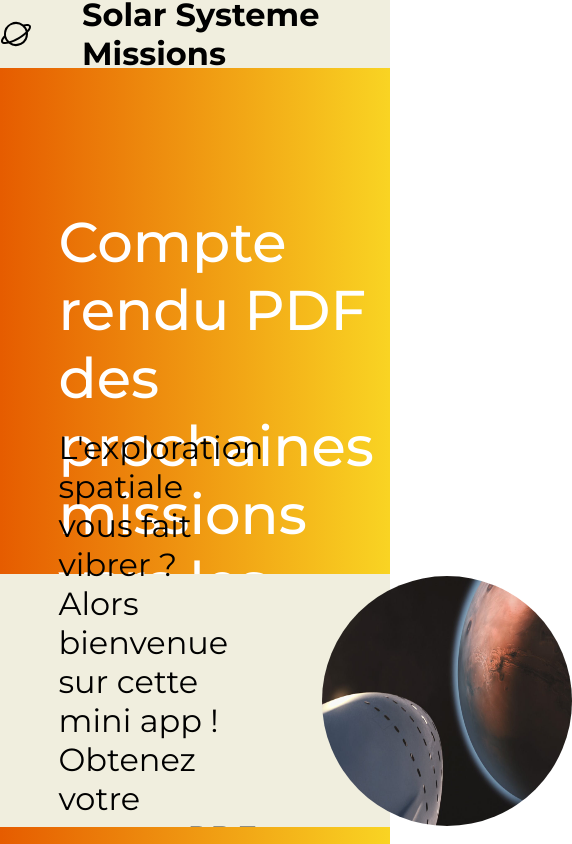
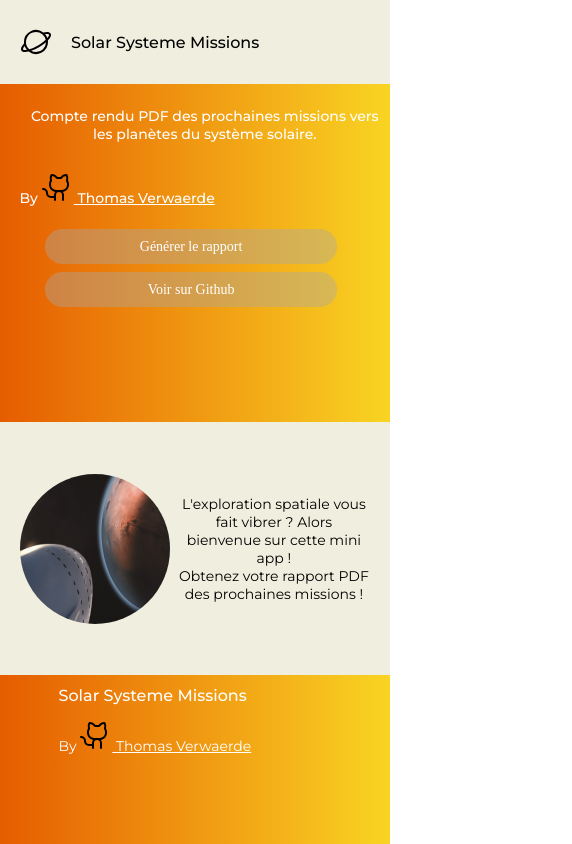
Before and after one commit to Thomas-VWD/SolarSystemMisisonsApp, a React (Vite) app: page / in a window 390 px wide. Shown: the top 844 px of the page, 572 px wide, since content can reach past the window. Built offline with nearby package versions, Linux system fonts and the light colour scheme.

Commit message:
add media queries for mobiles

```diff
--- a/src/App.css
+++ b/src/App.css
@@ -11,13 +11,22 @@ h1 {
   font-family: var(--default-font);
   font-weight: 700;
 }
-
 a {
-  color: var(--title-color);
+  color: var(--head-txt-col);
 }
 a:visited {
-  color: #e65c00;
+  color: #e6330a;
 }
 a:hover {
   color: #f9d423;
 }
+
+@media only screen and (max-width: 600px) {
+  h1 {
+    font-size: 16px;
+    font-weight: 500;
+  }
+  button {
+    width: 75vw;
+  }
+}
--- a/src/components/Desc/Desc.scss
+++ b/src/components/Desc/Desc.scss
@@ -16,3 +16,21 @@
     margin-left: 15vw;
   }
 }
+@media only screen and (max-width: 600px) {
+  .descBloc {
+    height: 30vh;
+    flex-direction: row-reverse;
+    justify-content: space-between;
+    .descTxt {
+      margin-left: 2vw;
+      margin-right: 5vw;
+      font-size: 14px;
+      text-align: center;
+    }
+    .descImg {
+      margin-left: 5vw;
+      min-height: 150px;
+      width: 150px;
+    }
+  }
+}
--- a/src/components/Footer/Footer.scss
+++ b/src/components/Footer/Footer.scss
@@ -14,3 +14,12 @@ footer {
     margin-right: 2vw;
   }
 }
+@media only screen and (max-width: 600px) {
+  footer {
+    height: 20vh;
+    font-size: 14px;
+    button {
+      display: none;
+    }
+  }
+}
--- a/src/components/Header/Header.scss
+++ b/src/components/Header/Header.scss
@@ -9,3 +9,16 @@
     margin-right: 50px;
   }
 }
+
+// For Mobile
+
+@media only screen and (max-width: 600px) {
+  .headBox {
+    height: 10vh;
+    justify-content: start;
+    .appLogo {
+      margin-right: 5vw;
+      margin-left: 5vw;
+    }
+  }
+}
--- a/src/components/Intro/Intro.jsx
+++ b/src/components/Intro/Intro.jsx
@@ -94,7 +94,7 @@ function Intro() {
           <img src={githubLogo} alt="logo github" /> Thomas Verwaerde
         </a>
       </p>
-      <div>
+      <div className="buttonBox">
         <button className="pdf" onClick={handleGeneratePDF}>
           Générer le rapport
         </button>
@@ -103,14 +103,11 @@ function Intro() {
             Voir le PDF
           </button>
         )}
-        <button className="github">
-          <a
-            href="https://github.com/Thomas-VWD"
-            target="_blank"
-            rel="noopener noreferrer"
-          >
-            <img src={githubLogo} alt="logo github" /> Voir sur Github
-          </a>
+        <button
+          className="github"
+          onClick={() => (location.href = "https://github.com/Thomas-VWD")}
+        >
+          Voir sur Github
         </button>
         <ToastContainer />
       </div>
--- a/src/components/Intro/Intro.scss
+++ b/src/components/Intro/Intro.scss
@@ -23,3 +23,34 @@
     margin-right: 2vw;
   }
 }
+@media only screen and (max-width: 600px) {
+  .introBox {
+    display: flex;
+    flex-direction: column;
+    height: 40vh;
+    p {
+      margin-left: 5vw;
+      font-size: 14px;
+    }
+    .intro {
+      padding-top: 1vh;
+      text-align: center;
+    }
+    .by {
+      padding-top: 0;
+      font-size: 14px;
+    }
+    .pdf,
+    .seePdf,
+    .github {
+      font-size: 14px;
+      margin-top: 1vh;
+      margin-left: 0;
+    }
+    .buttonBox {
+      display: flex;
+      flex-direction: column;
+      align-items: center;
+    }
+  }
+}
--- a/src/index.css
+++ b/src/index.css
@@ -11,7 +11,7 @@ button {
   transition: border-color 0.25s;
 }
 button:hover {
-  border-color: #646cff;
+  border-color: #f0eede;
 }
 button:focus,
 button:focus-visible {
@@ -19,4 +19,5 @@ button:focus-visible {
 }
 body {
   margin: 0;
+  padding: 0;
 }
```
Also changed, not shown: public/desc.avif (added), public/head.avif (added).
